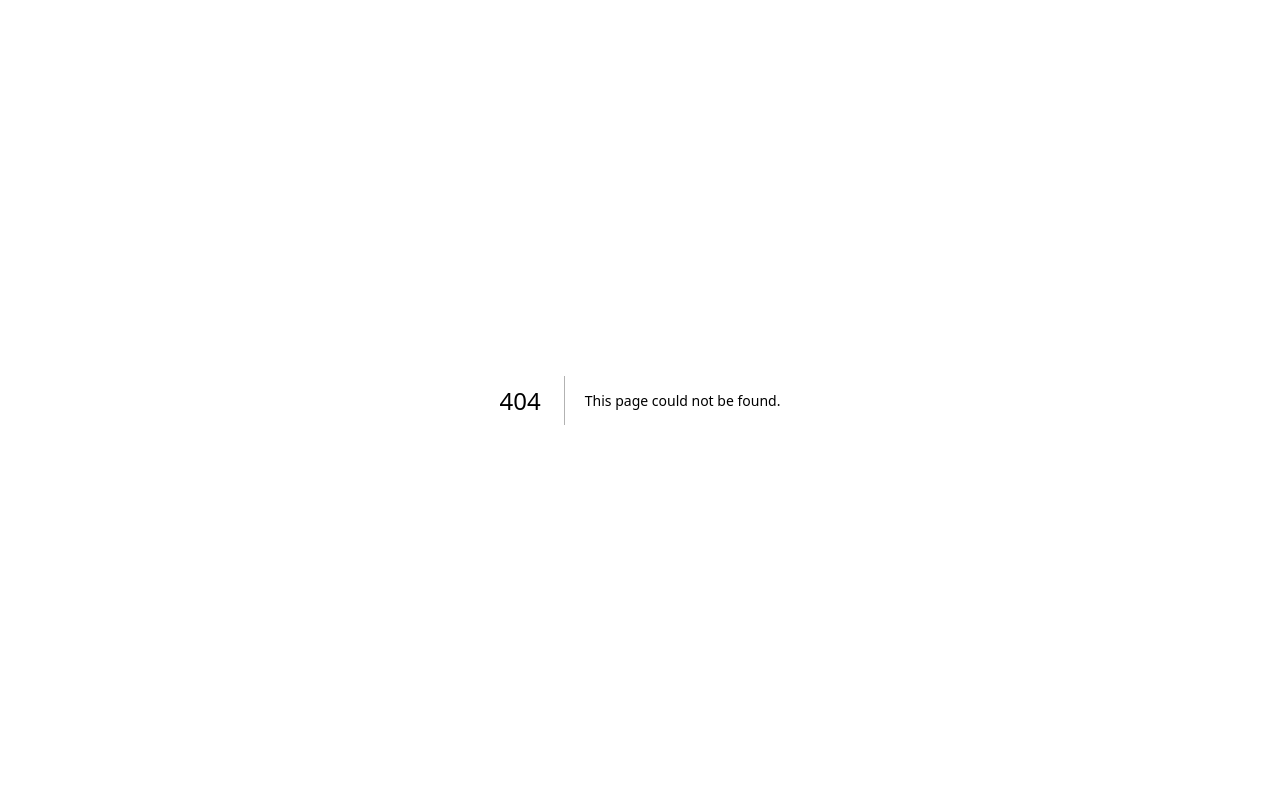
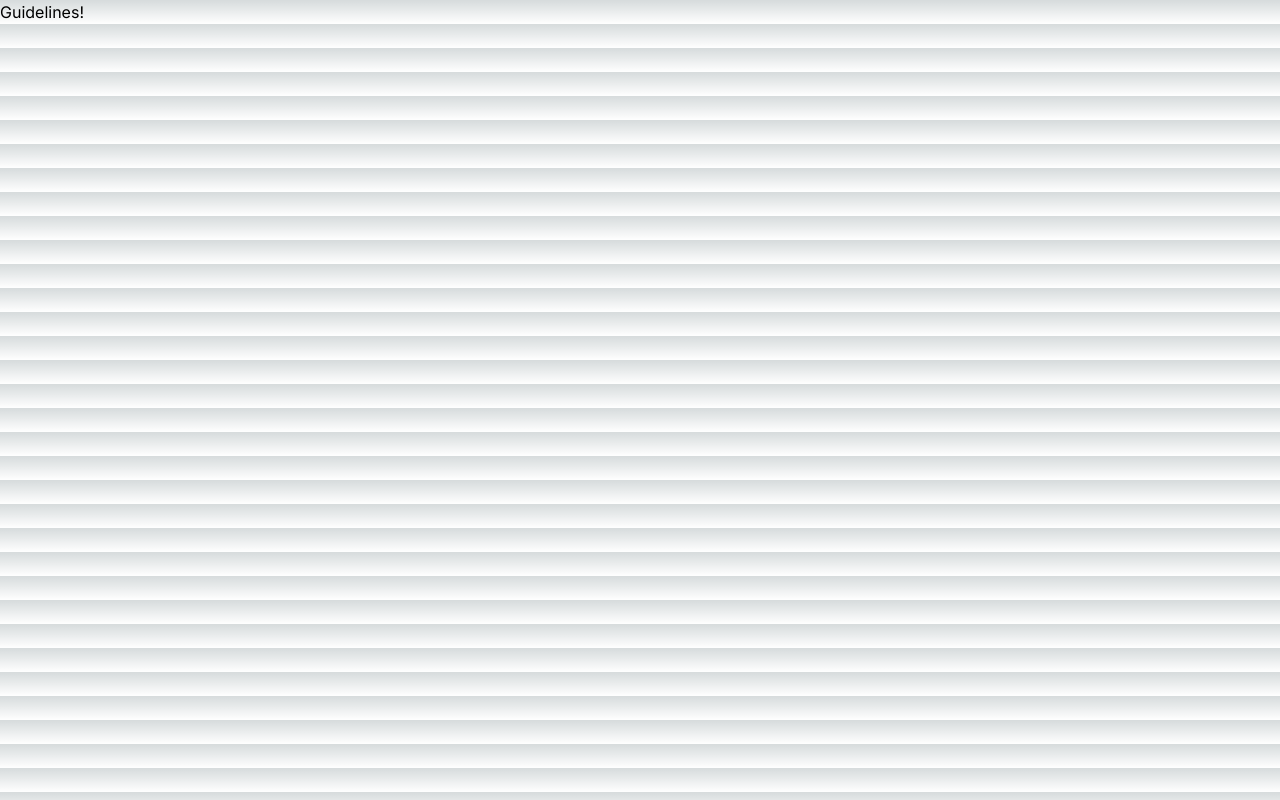
Before and after one commit to konkanispeechdataset/konkanispeechdataset, a Next.js app: page /guidelines in a window 1280 px wide. Before the commit this address had no page. Built offline with nearby package versions, Linux system fonts and the light colour scheme.

Commit message:
Added Guidelines Page

```diff
--- /dev/null
+++ b/src/app/guidelines/layout.tsx
@@ -0,0 +1,3 @@
+export default function GuidelinesLayout() {
+    return <h1>Guidelines!</h1>
+}
--- /dev/null
+++ b/src/app/guidelines/page.tsx
@@ -0,0 +1,5 @@
+import React from "react"
+
+export default function Page() {
+    return <h1>Guidelines!</h1>
+}
```
